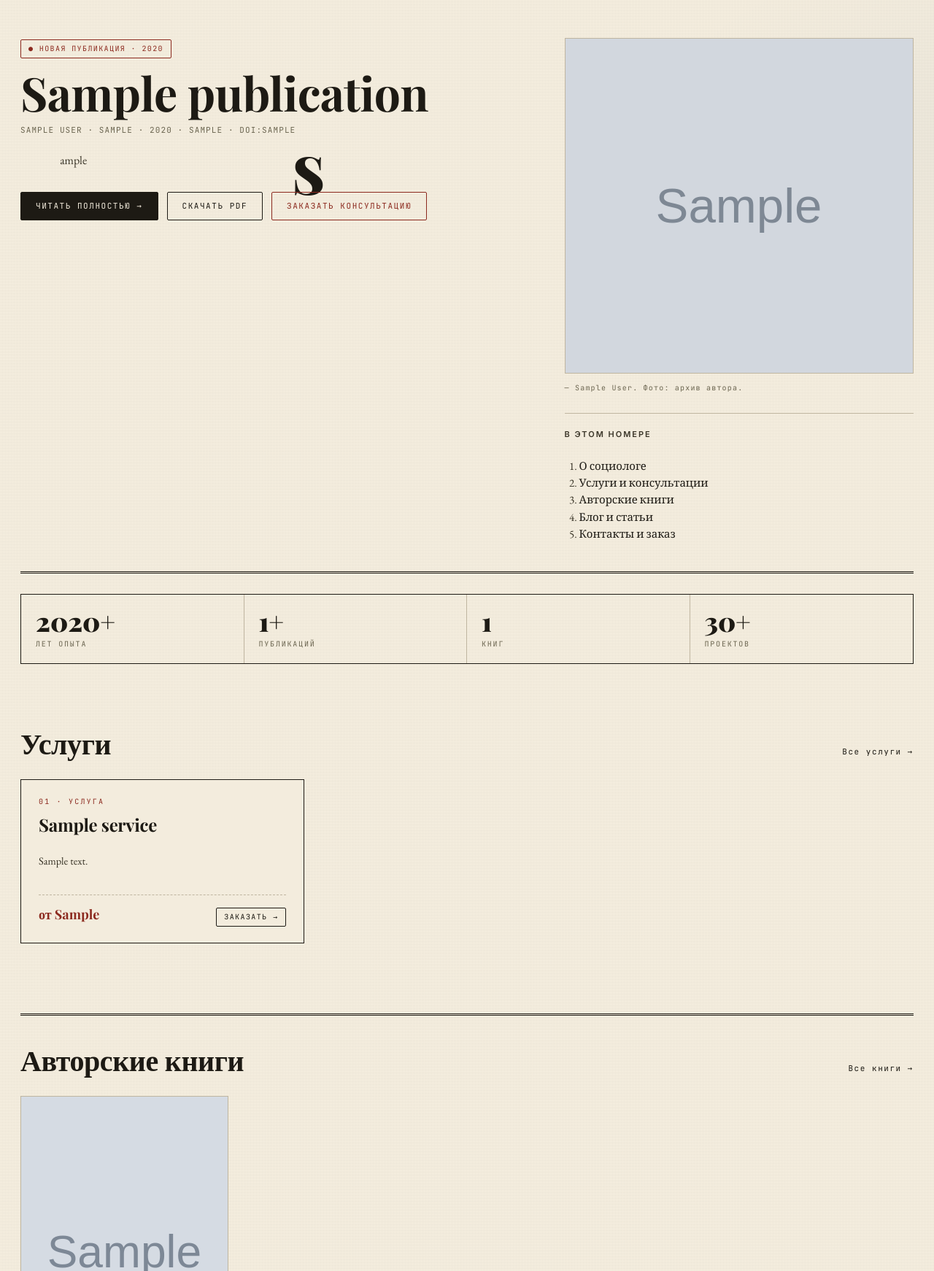
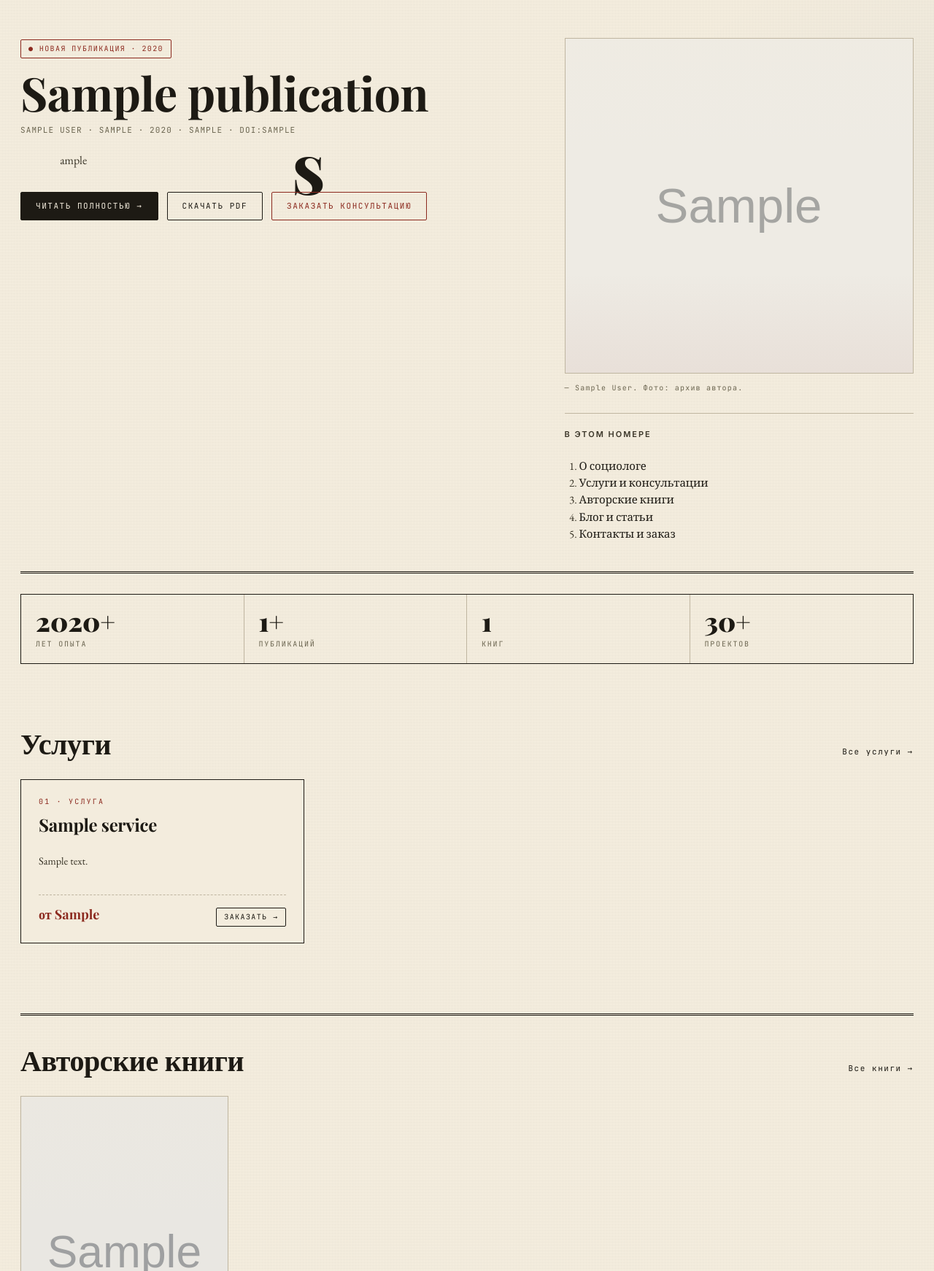
Before and after one commit to STQT/Axmedova-Feruza, a Django app: page / in a window 1280 px wide. Shown: the part 225-1967 px from the top of the page at 73% size. Run offline with Django 4.2, Linux system fonts and the light colour scheme; tables that the repository leaves empty hold one stand-in row (values such as "Sample post"); grey boxes marked "Sample" are stand-in pictures; some libraries are stand-ins or nearby versions; some web fonts are replaced.

Commit message:
style: tint images to blend with paper background
Apply warm sepia + soft-light beige overlay to portrait, book covers,
blog/post/project images so they no longer stand out from the paper
background. Add .paper-img helper class for inline images outside the
portrait-frame/book-cover/post-card containers. Book covers gently
restore saturation on hover.

Co-Authored-By: Claude Opus 4.7 (1M context) <noreply@anthropic.com>

```diff
--- a/core/templates/about.html
+++ b/core/templates/about.html
@@ -29,9 +29,9 @@
     <div class="grid-12" style="border:1.5px solid var(--ink);">
         <div class="col-span-5" style="position:relative; aspect-ratio: 3/4; min-height:520px; overflow:hidden; background:var(--paper-2);">
             {% if profile.photo %}
-                <img src="{{ profile.photo.url }}" alt="{{ profile.full_name }}" style="position:absolute; inset:0; width:100%; height:100%; object-fit:cover; object-position: 50% 30%; filter: saturate(.92) contrast(.96);" />
+                <img class="paper-img" src="{{ profile.photo.url }}" alt="{{ profile.full_name }}" style="position:absolute; inset:0; width:100%; height:100%; object-fit:cover; object-position: 50% 30%;" />
             {% else %}
-                <img src="{% static 'images/author-portrait.jpg' %}" alt="{{ profile.full_name }}" style="position:absolute; inset:0; width:100%; height:100%; object-fit:cover; object-position: 50% 30%; filter: saturate(.92) contrast(.96);" />
+                <img class="paper-img" src="{% static 'images/author-portrait.jpg' %}" alt="{{ profile.full_name }}" style="position:absolute; inset:0; width:100%; height:100%; object-fit:cover; object-position: 50% 30%;" />
             {% endif %}
             <div style="position:absolute; inset:0; background: linear-gradient(180deg, rgba(243,236,221,0) 55%, rgba(29,26,20,.55) 100%);"></div>
             <div class="mono" style="position:absolute; top:18px; left:18px; font-size:10px; letter-spacing:.22em; color:#f3ecdd;">ФОТО · АРХИВ АВТОРА</div>
@@ -135,7 +135,7 @@
                 </div>
                 {% if a.certificate_image %}
                 <div style="width:120px;">
-                    <img src="{{ a.certificate_image.url }}" alt="{{ a.title }}" style="width:100%; border:1px solid var(--rule);" />
+                    <img class="paper-img" src="{{ a.certificate_image.url }}" alt="{{ a.title }}" style="width:100%; border:1px solid var(--rule);" />
                 </div>
                 {% endif %}
             </div>
--- a/core/templates/blog_detail.html
+++ b/core/templates/blog_detail.html
@@ -29,7 +29,7 @@
 
         {% if post.featured_image %}
         <div style="margin:0 0 28px; border:1px solid var(--rule);">
-            <img src="{{ post.featured_image.url }}" alt="{{ post.title }}" style="width:100%; display:block;" />
+            <img class="paper-img" src="{{ post.featured_image.url }}" alt="{{ post.title }}" style="width:100%; display:block;" />
         </div>
         {% endif %}
 
--- a/core/templates/portfolio.html
+++ b/core/templates/portfolio.html
@@ -34,7 +34,7 @@
             <article class="paper-card" style="display:flex; flex-direction:column; gap:12px; height:100%;">
                 {% if project.image %}
                 <div style="aspect-ratio:16/9; overflow:hidden; margin:-20px -22px 0; border-bottom:1px solid var(--rule);">
-                    <img src="{{ project.image.url }}" alt="{{ project.title }}" style="width:100%; height:100%; object-fit:cover;" />
+                    <img class="paper-img" src="{{ project.image.url }}" alt="{{ project.title }}" style="width:100%; height:100%; object-fit:cover;" />
                 </div>
                 {% endif %}
 
--- a/static/css/styles.css
+++ b/static/css/styles.css
@@ -220,9 +220,28 @@ section.band.dense{ padding:18px 0; }
 }
 .portrait-img{
   width:100%; height:100%; object-fit:cover; object-position: 50% 25%;
-  display:block; filter: saturate(.92) contrast(.96);
+  display:block;
+  filter: sepia(.28) saturate(.78) contrast(.94) brightness(1.02);
 }
-body[data-theme="dark"] .portrait-img{ filter: saturate(.8) contrast(.9) brightness(.85); }
+/* warm paper tint overlay so portrait sits on the beige paper */
+.portrait-frame::after{
+  content:""; position:absolute; inset:0; pointer-events:none;
+  background: var(--paper);
+  mix-blend-mode: soft-light;
+  opacity: .5;
+}
+.portrait-frame::before{
+  content:""; position:absolute; inset:0; pointer-events:none;
+  background: linear-gradient(180deg, rgba(243,236,221,.18) 0%, rgba(243,236,221,0) 35%, rgba(243,236,221,0) 70%, rgba(140,42,31,.06) 100%);
+  z-index:1;
+}
+body[data-theme="dark"] .portrait-img{ filter: sepia(.18) saturate(.7) contrast(.9) brightness(.82); }
+body[data-theme="dark"] .portrait-frame::after{ background: var(--ink); opacity:.35; }
+
+/* Apply the same warm-paper treatment to any img marked .paper-img
+   (used for inline hero/cover images that aren't inside .portrait-frame). */
+.paper-img{ filter: sepia(.25) saturate(.8) contrast(.94) brightness(1.02); }
+body[data-theme="dark"] .paper-img{ filter: sepia(.15) saturate(.7) contrast(.9) brightness(.82); }
 
 .drop{
   float:left; font-family:var(--display); font-size:72px; line-height:.85;
@@ -238,10 +257,28 @@ body[data-theme="dark"] .portrait-img{ filter: saturate(.8) contrast(.9) brightn
 
 .book-card{ display:flex; flex-direction:column; gap:8px; }
 .book-cover{
+  position:relative;
   aspect-ratio: 2/3; background:var(--paper-2); border:1px solid var(--rule);
   overflow:hidden; display:flex; align-items:center; justify-content:center;
 }
-.book-cover img{ width:100%; height:100%; object-fit:cover; display:block; }
+.book-cover img{
+  width:100%; height:100%; object-fit:cover; display:block;
+  filter: sepia(.22) saturate(.82) contrast(.95) brightness(1.01);
+  transition: filter .3s;
+}
+.book-cover::after{
+  content:""; position:absolute; inset:0; pointer-events:none;
+  background: var(--paper);
+  mix-blend-mode: soft-light;
+  opacity: .45;
+}
+.book-cover::before{
+  content:""; position:absolute; inset:0; pointer-events:none; z-index:1;
+  background: linear-gradient(180deg, rgba(243,236,221,.2) 0%, rgba(243,236,221,0) 40%);
+}
+.book-card:hover .book-cover img{ filter: sepia(.12) saturate(.9) contrast(.98); }
+body[data-theme="dark"] .book-cover img{ filter: sepia(.15) saturate(.7) contrast(.9) brightness(.85); }
+body[data-theme="dark"] .book-cover::after{ background: var(--ink); opacity:.3; }
 .book-cover .placeholder{
   font-family:var(--mono); font-size:10px; letter-spacing:.14em; color:var(--ink-faded);
   text-align:center; padding:12px;
@@ -274,9 +311,20 @@ body[data-theme="dark"] .portrait-img{ filter: saturate(.8) contrast(.9) brightn
 }
 .post-card:hover{ transform: translateY(-2px); box-shadow: 6px 6px 0 0 var(--rule); }
 .post-card .img{
+  position:relative;
   aspect-ratio: 16/10; background:var(--paper-2); overflow:hidden;
 }
-.post-card .img img{ width:100%; height:100%; object-fit:cover; display:block; }
+.post-card .img img{
+  width:100%; height:100%; object-fit:cover; display:block;
+  filter: sepia(.22) saturate(.82) contrast(.95);
+  transition: filter .3s;
+}
+.post-card .img::after{
+  content:""; position:absolute; inset:0; pointer-events:none;
+  background: var(--paper); mix-blend-mode: soft-light; opacity:.45;
+}
+.post-card:hover .img img{ filter: sepia(.1) saturate(.92) contrast(.98); }
+body[data-theme="dark"] .post-card .img img{ filter: sepia(.15) saturate(.7) contrast(.9) brightness(.85); }
 .post-card .body{ padding:18px 20px; display:flex; flex-direction:column; gap:8px; flex:1; }
 .post-card h3{
   font-family:var(--display); font-size:22px; line-height:1.2; margin:0;
```
